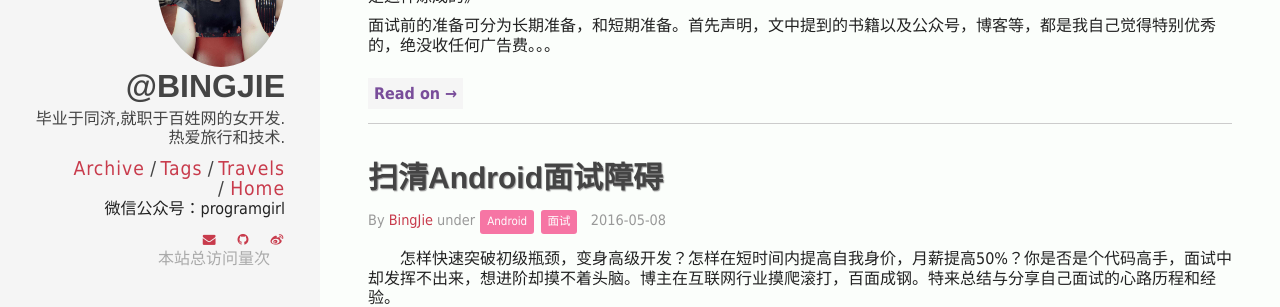
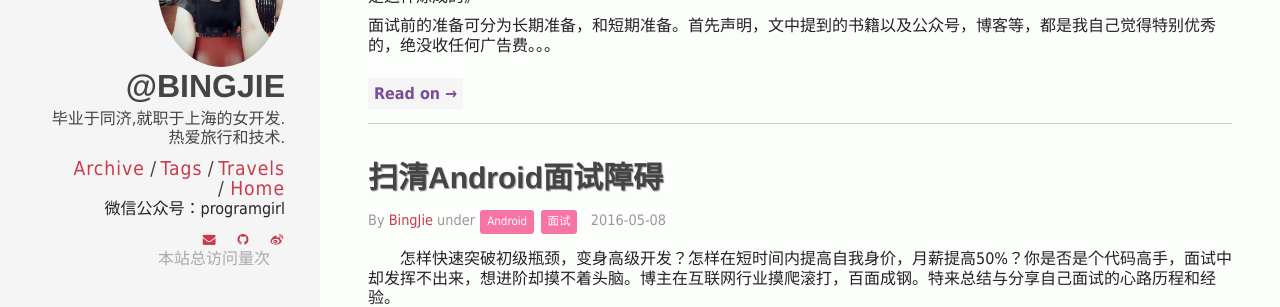
Before and after one commit to chaojimiaomiao/chaojimiaomiao.github.io, a Jekyll site: the page built from index.html, in a window 1280 px wide. Shown: the part 308-615 px from the top of the page. Built offline with Jekyll 4.4.1, drawn with Linux system fonts in a browser that asks for light colours; comment, search, counter and statistics services are not loaded.

Commit message:
no message

```diff
--- a/_config.yml
+++ b/_config.yml
@@ -38,7 +38,7 @@ kramdown:
 owner:
   name: BingJie
   avatar: bio-photo.jpg
-  bio: "毕业于同济,就职于百姓网的女开发.</br>
+  bio: "毕业于同济,就职于上海的女开发.</br>
   热爱旅行和技术."
   email: chaojimiaomiao@139.com
   disqus-shortname: chaojimiaomiao
```
